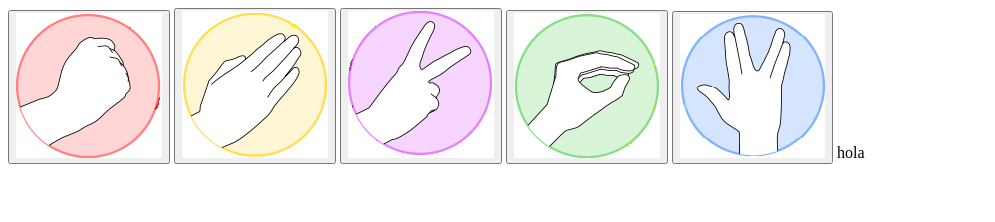
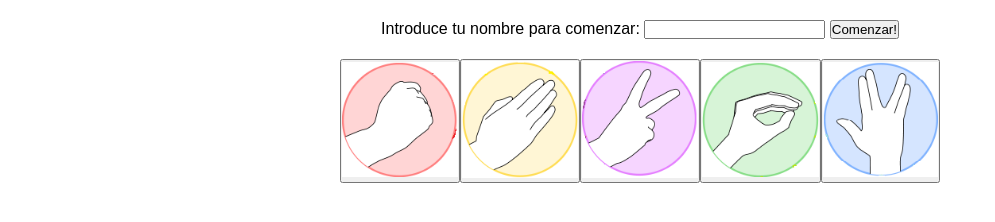
Before and after one commit to Mgarcia-dev/rock-paper-scizors-lizard-spock, a plain HTML site: page index.html in a window 1280 px wide. Shown: the whole page, without its empty margins (0-995 px from the left). Drawn offline with Linux system fonts and the light colour scheme.

Commit message:
creados botones y entrada nombre

```diff
--- a/index.html
+++ b/index.html
@@ -9,8 +9,17 @@
 
 </head>
 <body>
+
     <div class="container">
-        <div>
+        <div id="form-init">
+            <form>
+                <label id="start.text">Introduce tu nombre para comenzar:</label>
+                <input type="name" id="init">
+                <small id="error-message">Introduce un nombre válido!</small>
+                <button type="button" id="initButton">Comenzar!</button><br>
+            </form>
+        </div>
+        <div id="group-btn">
             <button id="rock" type="button">
                 <img src="img/rock.png"/>
             </button>
@@ -26,8 +35,6 @@
             <button id="spock" type="button">
                 <img src="img/spock.png"/>
             </button>
-            hola
-
         </div>
 
 
--- a/styles.css
+++ b/styles.css
@@ -0,0 +1,30 @@
+*{
+    margin:0;
+    padding: 0;
+    box-sizing: border-box;
+    font-family: sans-serif;
+}
+
+.container {
+    max-width: 600px;
+    margin: 0 auto;
+}
+
+#group-btn {
+    display: flex;
+    width: 100%;
+}
+#group-btn > button > img {
+    width: 100%;
+}
+#init {
+    text-align: center;
+}
+
+#form-init{
+    text-align: center;
+    padding: 20px;
+}
+#error-message {
+    display:none;
+}
```
